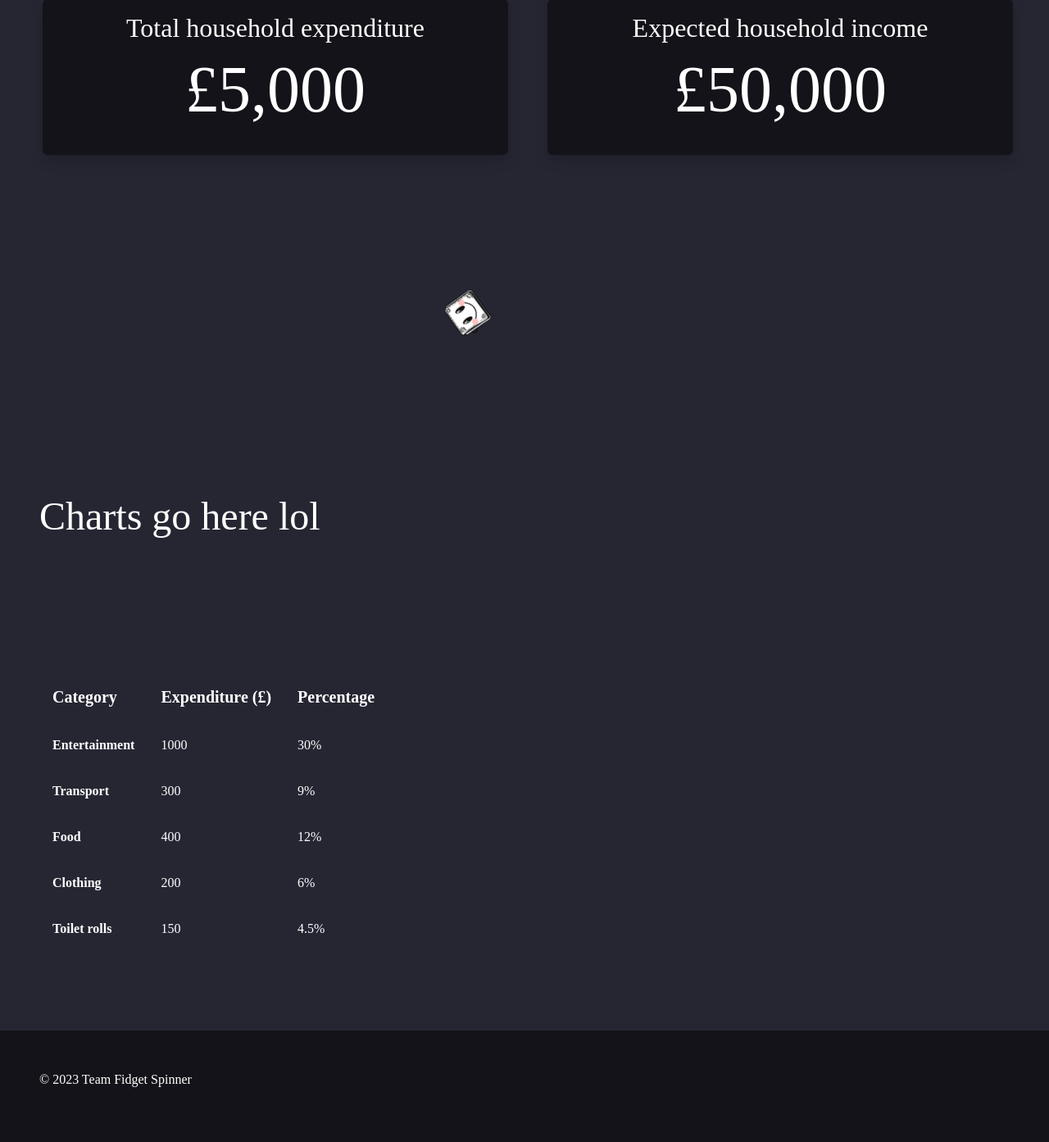
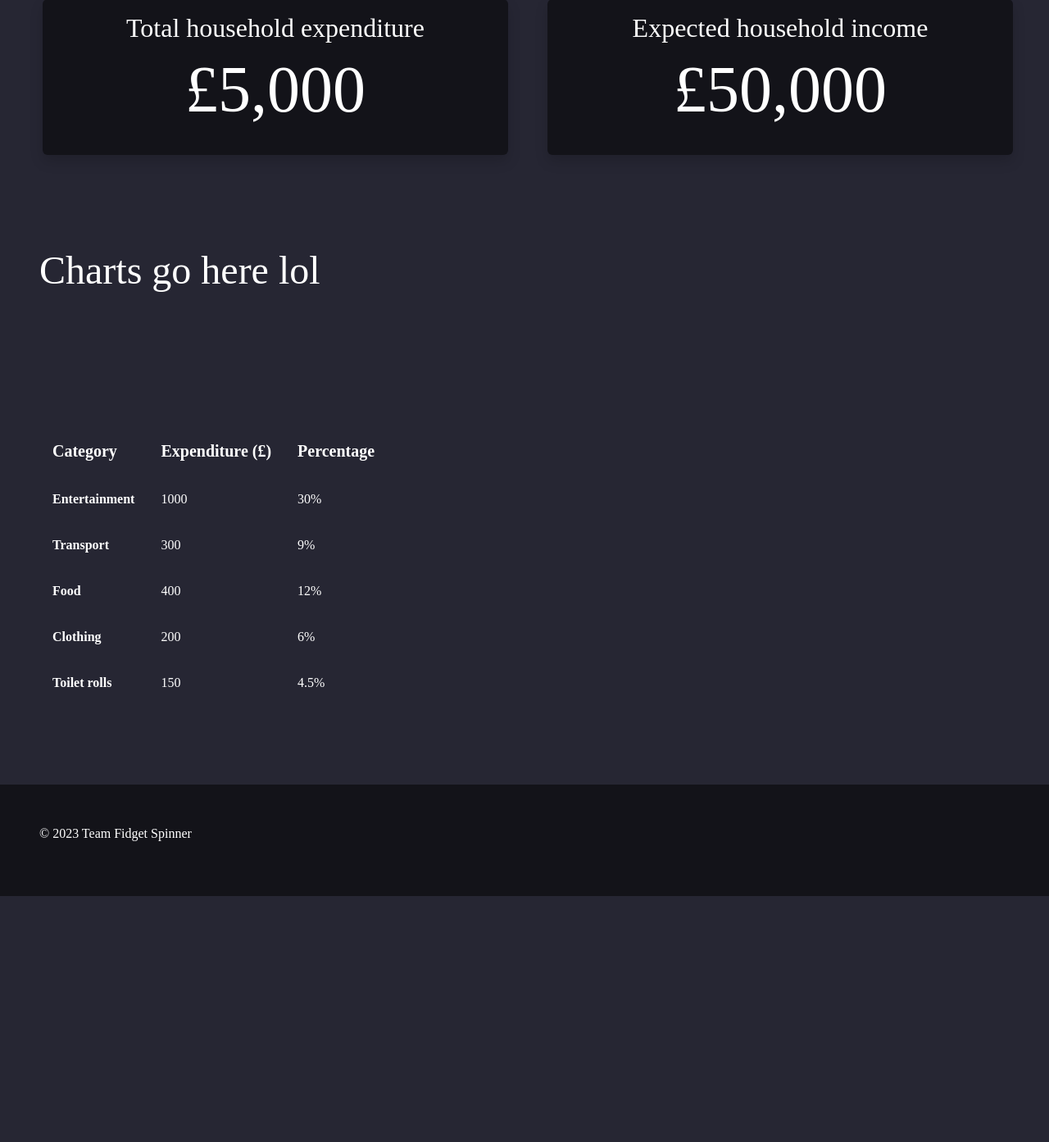
Before and after one commit to MebinAbraham/ons-and-hackathon, a FastAPI app: page / in a window 1280 px wide. Shown: the part 308-1701 px from the top of the page at 82% size. After the commit the page ends 1401 px from the top, so only its background shows below. Run offline with FastAPI, Linux system fonts and the light colour scheme; some web fonts are replaced.

Commit message:
loading icon

```diff
--- a/app/templates/base.html
+++ b/app/templates/base.html
@@ -20,6 +20,7 @@
                 height: 200px;
                 margin: 50px auto;
                 position: relative;
+                display: none;
             }
 
             /* Define the animation */
@@ -115,7 +116,7 @@
                 </div>
             </section>
             <section aria-label="visualisations" class="px-5 my-5 py-5 text-white">
-                <div class="image-rotate">
+                <div class="image-rotate" id="image-rotate">
                     <img src="{{ url_for('static', path='/budgetBuddy.png') }}" alt="Loading" role="status" id="loading" height="60"/>
                 </div>
                 <p class="display-5">Charts go here lol</p>
@@ -216,8 +217,11 @@
                 const url = `/predict?inflation=${inflation}&year=${year}&income=${newIncome}`;
 
                 try {
+                    // edit class and show loading icon
+                    document.getElementById('image-rotate').style.display = "block";
                     const response = await fetch(url);
                     const data = await response.json();
+                    document.getElementById('image-rotate').style.display = null;
 
                     // Update the HTML elements with the fetched data
                     document
@@ -225,7 +229,7 @@
                         .innerText = `${formatCurrency(data.total)}`;
                     document
                         .getElementById('expectedIncome')
-                        .innerText = `${newIncome}`;
+                        .innerText = `${formatCurrency(newIncome)}`;
 
                 } catch (error) {
                     console.error('Error fetching data:', error);
```
